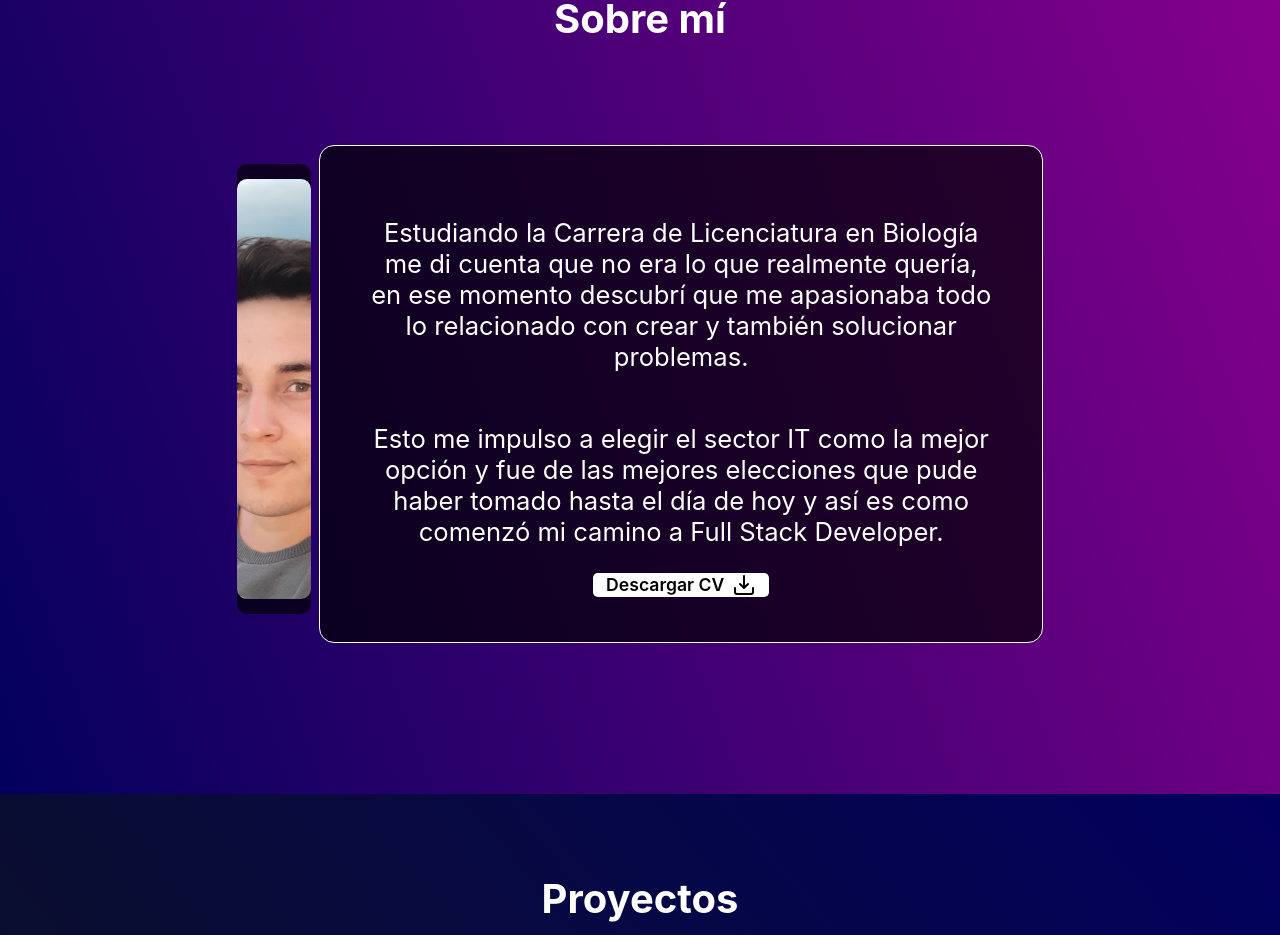
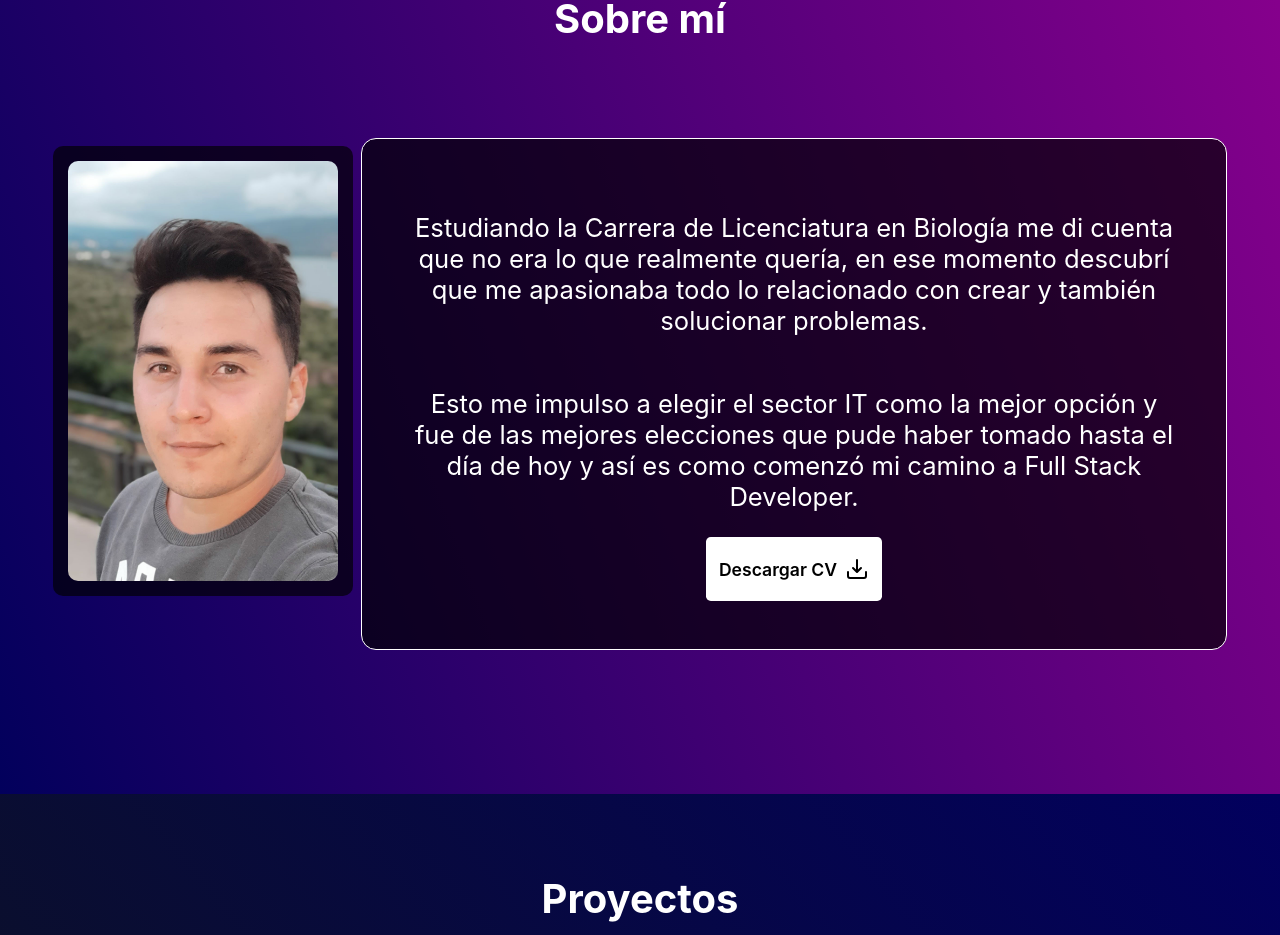
Before and after one commit to NicoYanez9621/Portfolio, a React (Create React App) app: page / in a window 1280 px wide. Shown: the part 1090-2025 px from the top of the page. Built offline with nearby package versions, Linux system fonts and the light colour scheme.

Commit message:
CSS de portfolio terminado

```diff
--- a/src/componente/About/About.module.scss
+++ b/src/componente/About/About.module.scss
@@ -37,7 +37,7 @@
   height: 450px;
   background-color: rgba(0, 0, 0, 0.671);
   border-radius: 10px;
-  margin-top: 1.2rem;
+  margin-top: 0.5rem;
   margin-right: 0.5rem;
   display: flex;
   justify-content: center;
@@ -58,9 +58,9 @@
   justify-content: center;
 }
 .parrafo {
+  width: 60vw;
+  height: auto;
   font-size: 1.6rem;
-  min-width: 25rem;
-  height: 50vh;
   text-align: center;
   display: flex;
   align-items: center;
@@ -75,7 +75,7 @@
 }
 .cvButton {
   width: 11rem;
-  height: 6rem;
+  height: 4rem;
   background-color: white;
   border: none;
   border-radius: 0.3rem;
@@ -93,12 +93,19 @@
   color: black;
   background-color: rgb(255, 145, 0);
   width: 12rem;
-  height: 7rem;
+  height: 5rem;
 }
 .downloadIcon {
   margin-left: 0.5rem;
 }
-
+@media only screen and (max-width: 1000px) {
+  .parrafo {
+    width: 50vw;
+  }
+  .retrato {
+    margin-top: 5rem;
+  }
+}
 @media only screen and (max-width: 845px) {
   .sectionInfo {
     height: auto;
```
